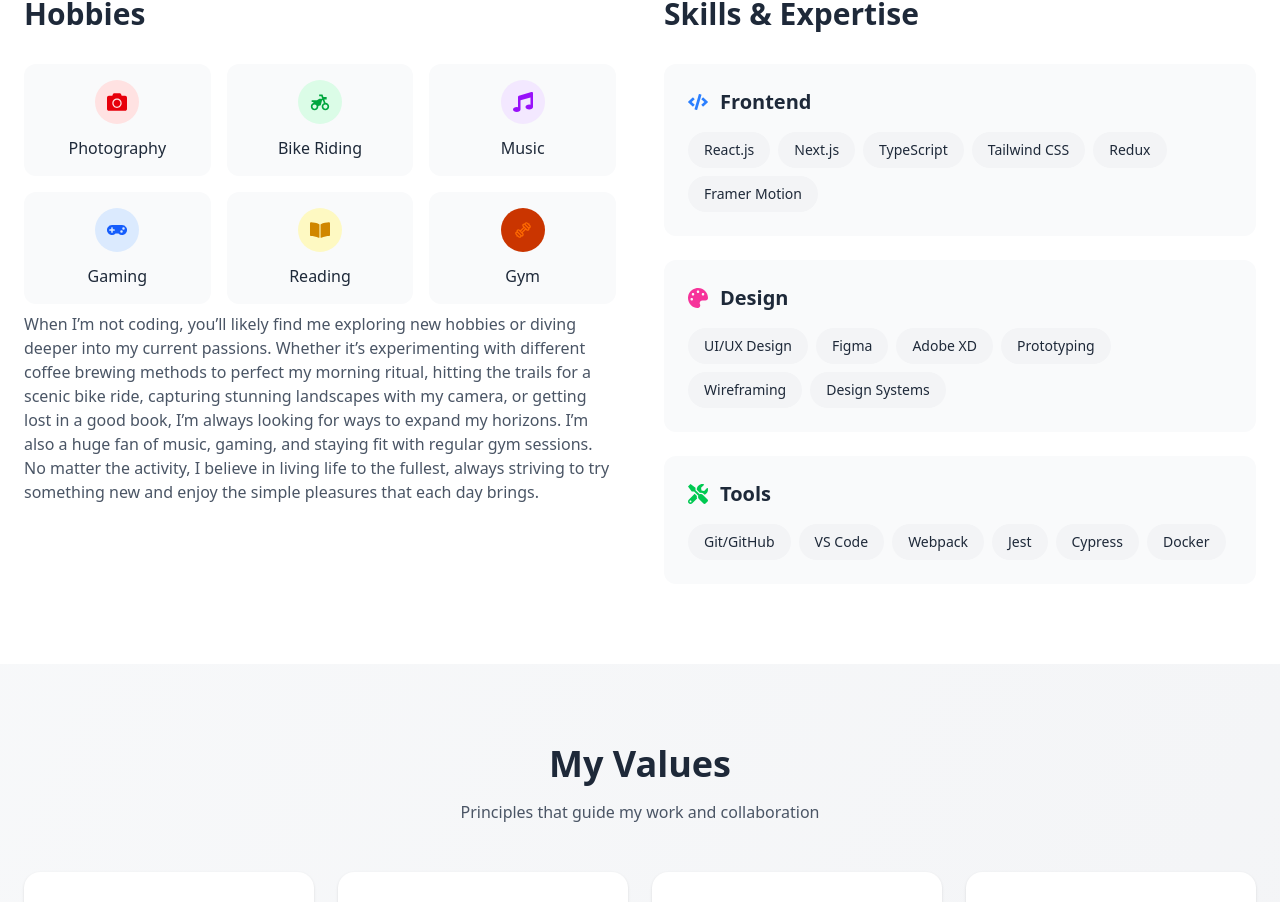
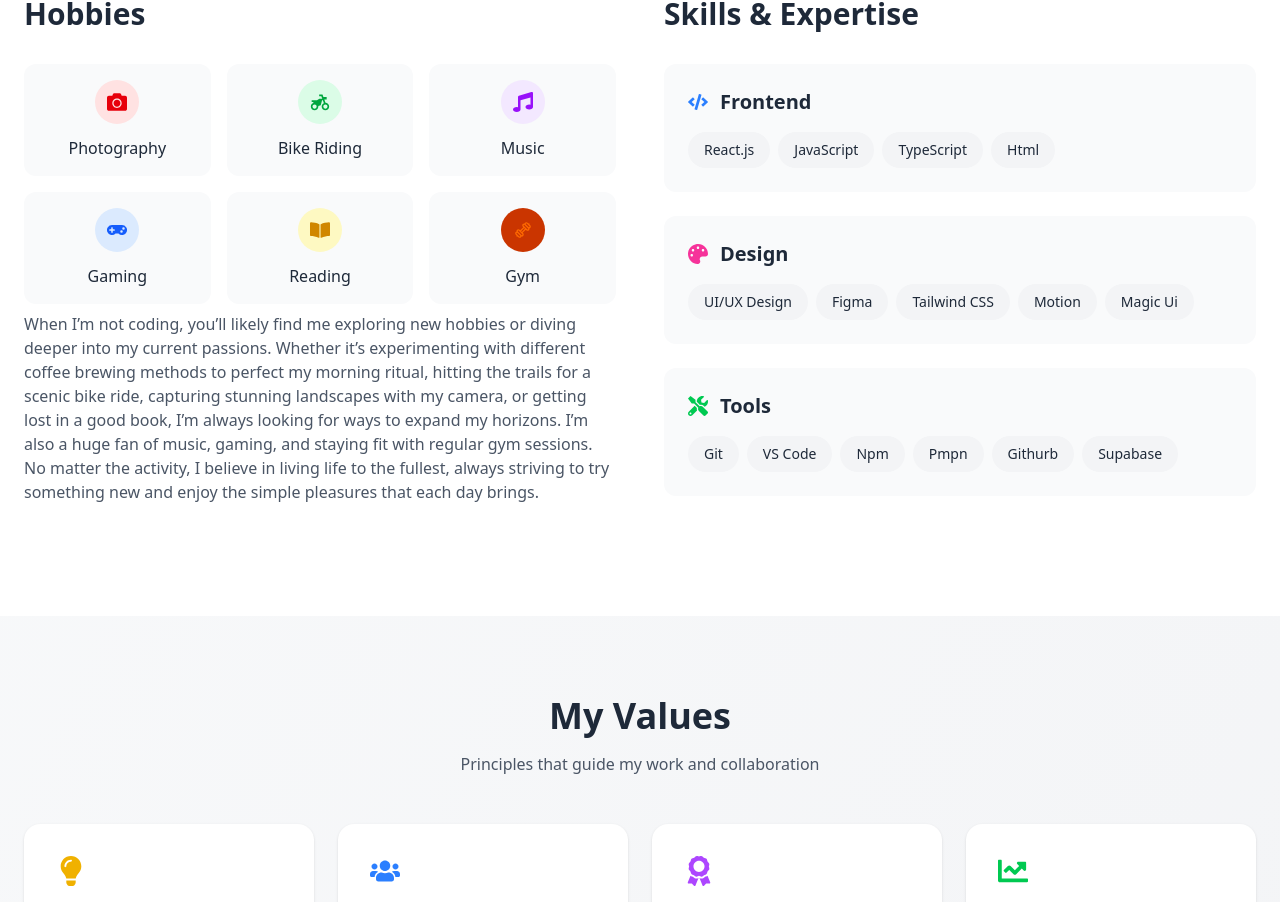
Before and after one commit to Hammad-000/Portfolio, a React (Vite) app: page /about in a window 1280 px wide. Shown: the part 1068-1970 px from the top of the page. Built offline with nearby package versions, Linux system fonts and the light colour scheme.

Commit message:
about update 2

```diff
--- a/src/pages/About.jsx
+++ b/src/pages/About.jsx
@@ -40,19 +40,19 @@ const About = () => {
   const skills = [
     {
       category: "Frontend",
-      items: ["React.js", "Next.js", "TypeScript", "Tailwind CSS", "Redux", "Framer Motion"],
+      items: ["React.js", "JavaScript", "TypeScript", "Html" ],
       icon: <FaCode className="text-blue-500" />,
       color: "from-blue-500 to-cyan-500"
     },
     {
       category: "Design",
-      items: ["UI/UX Design", "Figma", "Adobe XD", "Prototyping", "Wireframing", "Design Systems"],
+      items: ["UI/UX Design", "Figma", "Tailwind CSS", "Motion", "Magic Ui"],
       icon: <FaPalette className="text-pink-500" />,
       color: "from-pink-500 to-rose-500"
     },
     {
       category: "Tools",
-      items: ["Git/GitHub", "VS Code", "Webpack", "Jest", "Cypress", "Docker"],
+      items: ["Git", "VS Code", "Npm", "Pmpn", "Githurb", "Supabase"],
       icon: <FaTools className="text-green-500" />,
       color: "from-green-500 to-emerald-500"
     }
```
